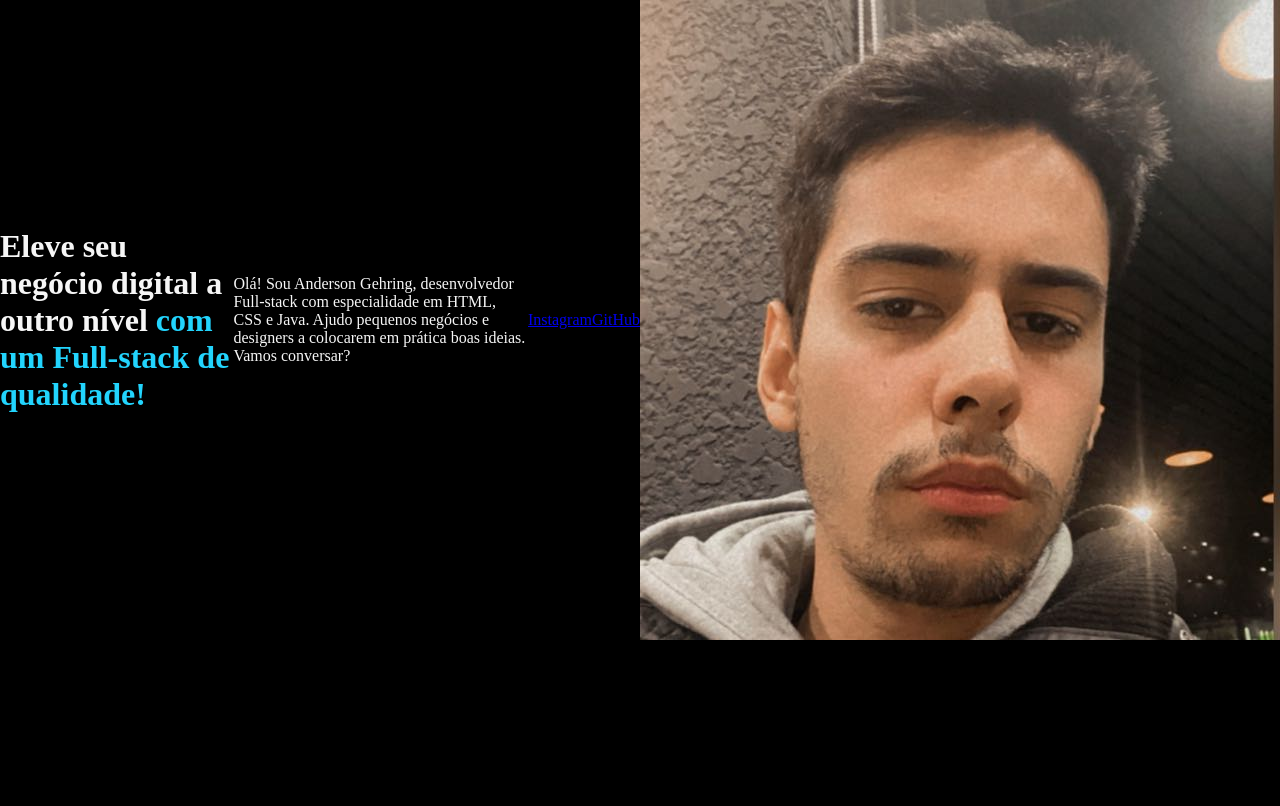
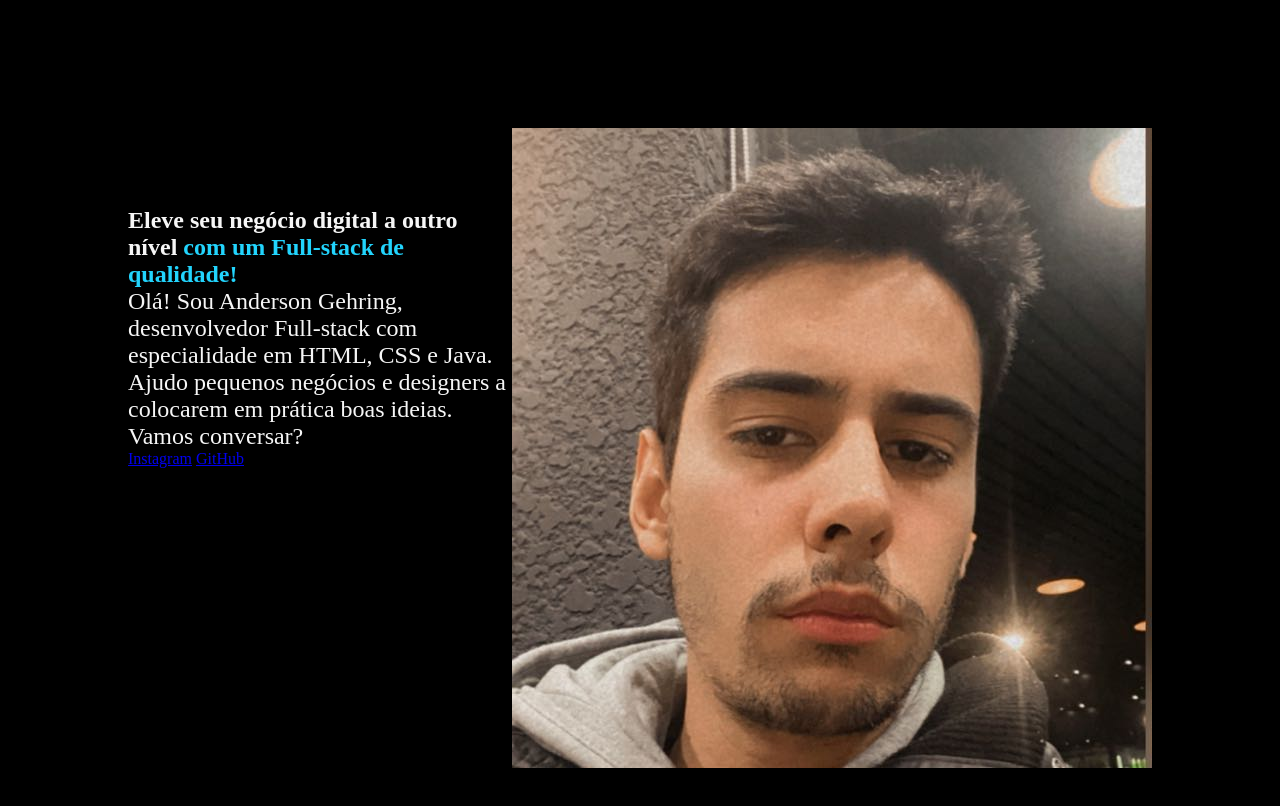
Before and after one commit to AndersonGehring/LandingPage_Anderson, a plain HTML site: page index.html in a window 1280 px wide. Drawn offline with Linux system fonts and the light colour scheme.

Commit message:
Estilizando o texto

```diff
--- a/index.html
+++ b/index.html
@@ -9,11 +9,13 @@
 <body>
     <header></header>
     <main class="apresentacao">
-        <h1>Eleve seu negócio digital a outro nível
-        <strong class="titulo-destaque"> com um Full-stack de qualidade!</strong></h1>
-        <p>Olá! Sou Anderson Gehring, desenvolvedor Full-stack com especialidade em HTML, CSS e Java. Ajudo pequenos negócios e designers a colocarem em prática boas ideias. Vamos conversar?</p>
-        <a href="https://instagram.com/_andersongehring">Instagram</a>
-        <a href="https://github.com/AndersonGehring">GitHub</a>
+        <section class="apresentacao__conteudo">
+            <h1 class="apresentacao__conteudo_titulo">Eleve seu negócio digital a outro nível
+            <strong class="titulo-destaque"> com um Full-stack de qualidade!</strong></h1>
+            <p class="apresentacao__conteudo__texto">Olá! Sou Anderson Gehring, desenvolvedor Full-stack com especialidade em HTML, CSS e Java. Ajudo pequenos negócios e designers a colocarem em prática boas ideias. Vamos conversar?</p>
+            <a href="https://instagram.com/_andersongehring">Instagram</a>
+            <a href="https://github.com/AndersonGehring">GitHub</a>
+        </section>
         <img src="perfil_foto.jpg" alt="Foto de perfil do Anderson Gehring">
     </main>
     <footer></footer>
--- a/style.css
+++ b/style.css
@@ -15,6 +15,21 @@ body {
 }
 
 .apresentacao{
+    margin: 10%;
     display: flex;
     align-items: center;
+    justify-content: space-between;
 }
+
+.apresentacao__conteudo {
+    width: 615px;
+    height: 482px;
+}
+
+.apresentacao__conteudo__titulo {
+    font-size: 36px;
+}
+
+.apresentacao__conteudo__texto {
+    font-size: 24px;
+}
```
